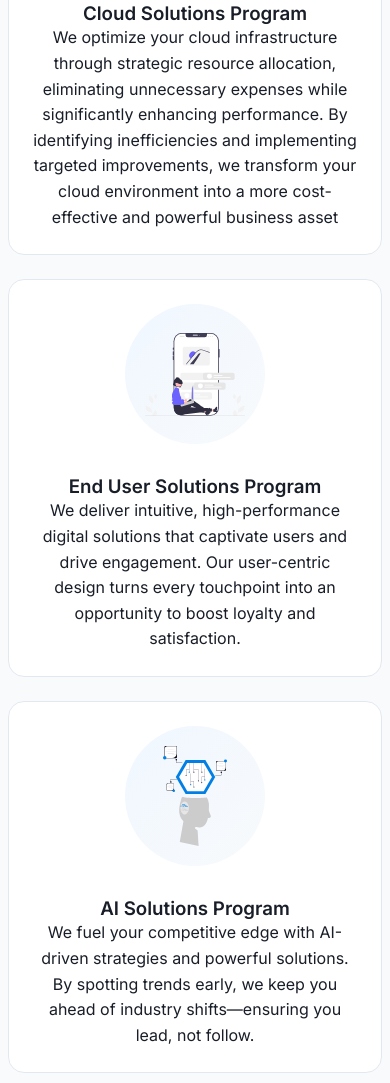
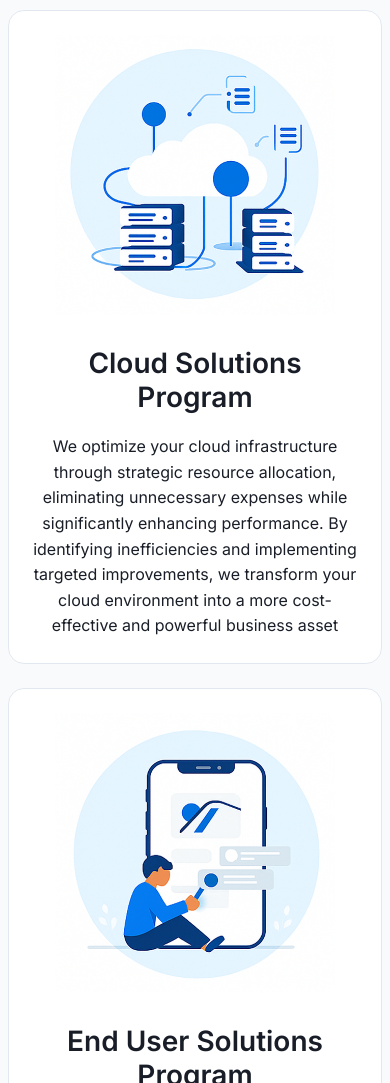
Before and after one commit to techmindpartners/techmind-web, a website: page index.html in a window 390 px wide. Shown: the part 2652-3735 px from the top of the page. Drawn offline with nearby package versions, Linux system fonts and the light colour scheme.

Commit message:
✨ Update Service Icons and Enhance Card Styles
🔧 Key Changes:
- Replaced service icons in `index.html` with new images from the updated directory.
- Adjusted heading styles for service cards to improve visual hierarchy and spacing.
- Modified CSS for `.service-icon` to enhance responsiveness and image scaling.
- Updated hover effects for service icons to provide a more subtle interaction experience.

```diff
--- a/css/components/cards.css
+++ b/css/components/cards.css
@@ -220,11 +220,10 @@
 }
 
 .service-icon {
-  width: 80px;
-  height: 80px;
+  width: 100%;
+  max-width: 320px;
+  height: auto;
   margin: 0 auto var(--spacing-xl);
-  border-radius: var(--radius-full);
-  background: linear-gradient(135deg, var(--color-background-tertiary), var(--color-background-secondary));
   display: flex;
   align-items: center;
   justify-content: center;
@@ -232,12 +231,13 @@
 }
 
 .service-card:hover .service-icon {
-  transform: scale(1.1);
+  transform: scale(1.05);
 }
 
 .service-icon img {
-  width: 40px;
-  height: 40px;
+  width: 100%;
+  min-width: 150px !important;
+  height: auto;
   object-fit: contain;
 }
 
--- a/css/components/responsive-images.css
+++ b/css/components/responsive-images.css
@@ -132,10 +132,10 @@
 
 /* Service icons */
 .service-icon {
-  width: 160px;
-  height: 160px;
-  border-radius: var(--radius-full);
-  background: linear-gradient(135deg, var(--color-background-tertiary), var(--color-background-secondary));
+  width: 100%;
+  max-width: 320px;
+  height: auto;
+  margin: 0 auto var(--spacing-xl);
   display: flex;
   align-items: center;
   justify-content: center;
@@ -143,13 +143,13 @@
 }
 
 .service-icon img {
-  width: 120px;
-  height: 120px;
+  width: 100%;
+  height: auto;
   object-fit: contain;
 }
 
 .service-icon:hover {
-  transform: scale(1.1);
+  transform: scale(1.05);
 }
 
 /* Footer logo */
@@ -188,13 +188,14 @@
   }
 
   .service-icon {
-    width: 140px;
-    height: 140px;
+    width: 100%;
+    max-width: 280px;
+    height: auto;
   }
 
   .service-icon img {
-    width: 100px;
-    height: 100px;
+    width: 100%;
+    height: auto;
   }
 
   .footer__logo {
@@ -231,13 +232,14 @@
   }
 
   .service-icon {
-    width: 90px;
-    height: 90px;
+    width: 100%;
+    max-width: 260px;
+    height: auto;
   }
 
   .service-icon img {
-    width: 45px;
-    height: 45px;
+    width: 100%;
+    height: auto;
   }
 }
 
@@ -268,15 +270,8 @@
     height: 300px;
   }
 
-  .service-icon {
-    width: 80px;
-    height: 80px;
-  }
 
-  .service-icon img {
-    width: 40px;
-    height: 40px;
-  }
+
 }
 
 @media (min-width: 992px) and (max-width: 1199px) {
--- a/index.html
+++ b/index.html
@@ -215,10 +215,10 @@
                 <div class="services-grid" role="list" aria-label="Service offerings">
                     <article class="service-card" role="listitem">
                         <div class="service-icon">
-                            <img src="assets/programs/engineering-solutions.svg" alt="Engineering Solutions icon" width="280"
+                            <img src="assets/programs-new/engineering-solutions-new.png" alt="Engineering Solutions icon" width="280"
                                 height="157">
                         </div>
-                        <h3>Engineering Solutions Program</h3>
+                        <h3 style="margin-bottom: 20px; font-size: 28px;">Engineering Solutions Program</h3>
                         <p>We deliver end-to-end, scalable, and cost-effective technology solutions tailored to unique
                             business challenges. From Energy to Fintech, digital transformation to IoT, our customized
                             approach drives efficiency and innovation exactly where you need it most.</p>
@@ -227,9 +227,9 @@
 
                     <article class="service-card" role="listitem">
                         <div class="service-icon">
-                            <img src="assets/programs/cloud-solutions.svg" alt="Cloud Solutions icon" width="280" height="157">
+                            <img src="assets/programs-new/cloud-solutions-new.png" alt="Cloud Solutions icon" width="280" height="157">
                         </div>
-                        <h3>Cloud Solutions Program</h3>
+                        <h3 style="margin-bottom: 20px; font-size: 28px;">Cloud Solutions Program</h3>
                         <p>We optimize your cloud infrastructure through strategic resource allocation, eliminating
                             unnecessary expenses while significantly enhancing performance. By identifying
                             inefficiencies and implementing targeted improvements, we transform your cloud environment
@@ -239,9 +239,9 @@
 
                     <article class="service-card" role="listitem">
                         <div class="service-icon">
-                            <img src="assets/programs/end-user-solutions.svg" alt="End User Solutions icon" width="280" height="157">
+                            <img src="assets/programs-new/end-user-solutions-new.png" alt="End User Solutions icon" width="280" height="157">
                         </div>
-                        <h3>End User Solutions Program</h3>
+                        <h3 style="margin-bottom: 20px; font-size: 28px;">End User Solutions Program</h3>
                         <p>We deliver intuitive, high-performance digital solutions that captivate users and drive
                             engagement. Our user-centric design turns every touchpoint into an opportunity to boost
                             loyalty and satisfaction.</p>
@@ -250,9 +250,9 @@
 
                     <article class="service-card" role="listitem">
                         <div class="service-icon">
-                            <img src="assets/programs/ai-solutions.svg" alt="AI Solutions icon" width="280" height="157">
+                            <img src="assets/programs-new/ai-solutions-new.png" alt="AI Solutions icon" width="280" height="157">
                         </div>
-                        <h3>AI Solutions Program</h3>
+                        <h3 style="margin-bottom: 20px; font-size: 28px;">AI Solutions Program</h3>
                         <p>We fuel your competitive edge with AI-driven strategies and powerful solutions. By spotting
                             trends early, we keep you ahead of industry shifts—ensuring you lead, not follow.</p>
 
```
Also changed, not shown: assets/programs-new/ai-solutions-new.png (added), assets/programs-new/cloud-solutions-new.png (added), assets/programs-new/end-user-solutions-new.png (added), assets/programs-new/engineering-solutions-new.png (added), 1 other file.
